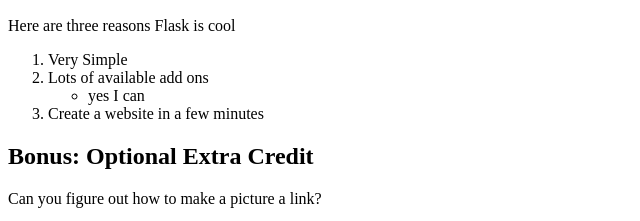
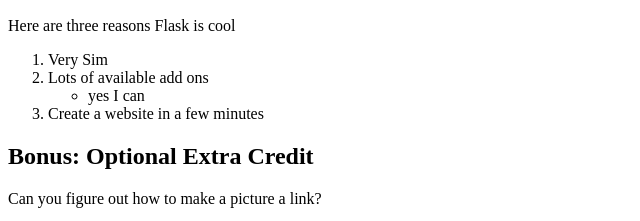
Before and after one commit to GusGoldstone/GusGGoldstone, a plain HTML site: page index.html in a window 1280 px wide. Shown: the part 485-706 px from the top of the page, 0-640 px from the left. Drawn offline with Linux system fonts and the light colour scheme.

Commit message:
fix typo

```diff
--- a/index.html
+++ b/index.html
@@ -14,7 +14,7 @@
     <img src="C:\Users\s_GusGolds72116\Documents\Code\Flask-bootcamp-master (unzipped)\00-HTML-CSS-Bootstrap\01-HTML-Crash-Course\puppy_pic.jpg"></img>
     <p>Here are three reasons Flask is cool</p>
     <ol>
-        <li>Very Simple</li>
+        <li>Very Sim</li>
         <li>Lots of available add ons</li>
             <ul>
                 <li>yes I can</li>
```
